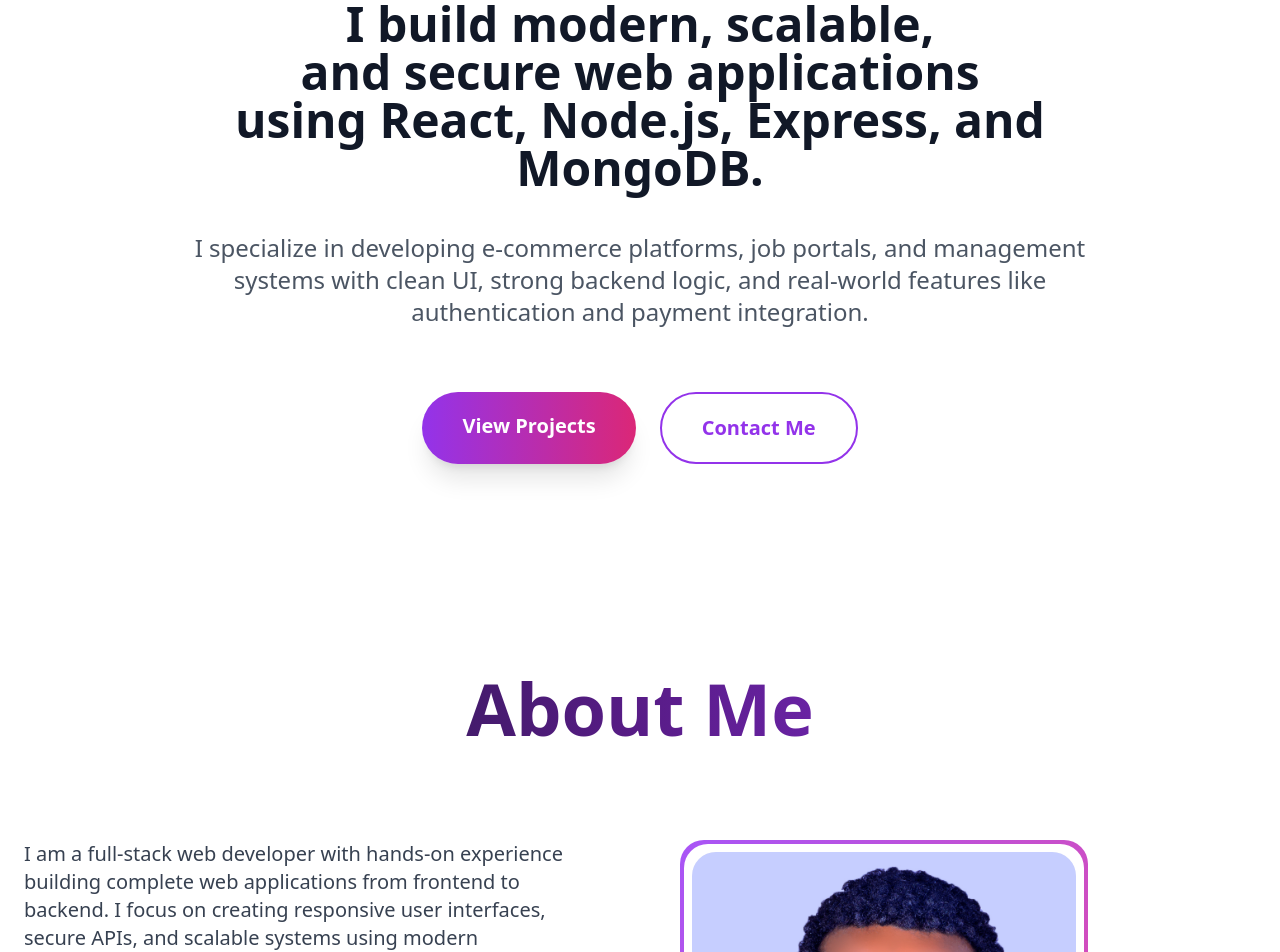
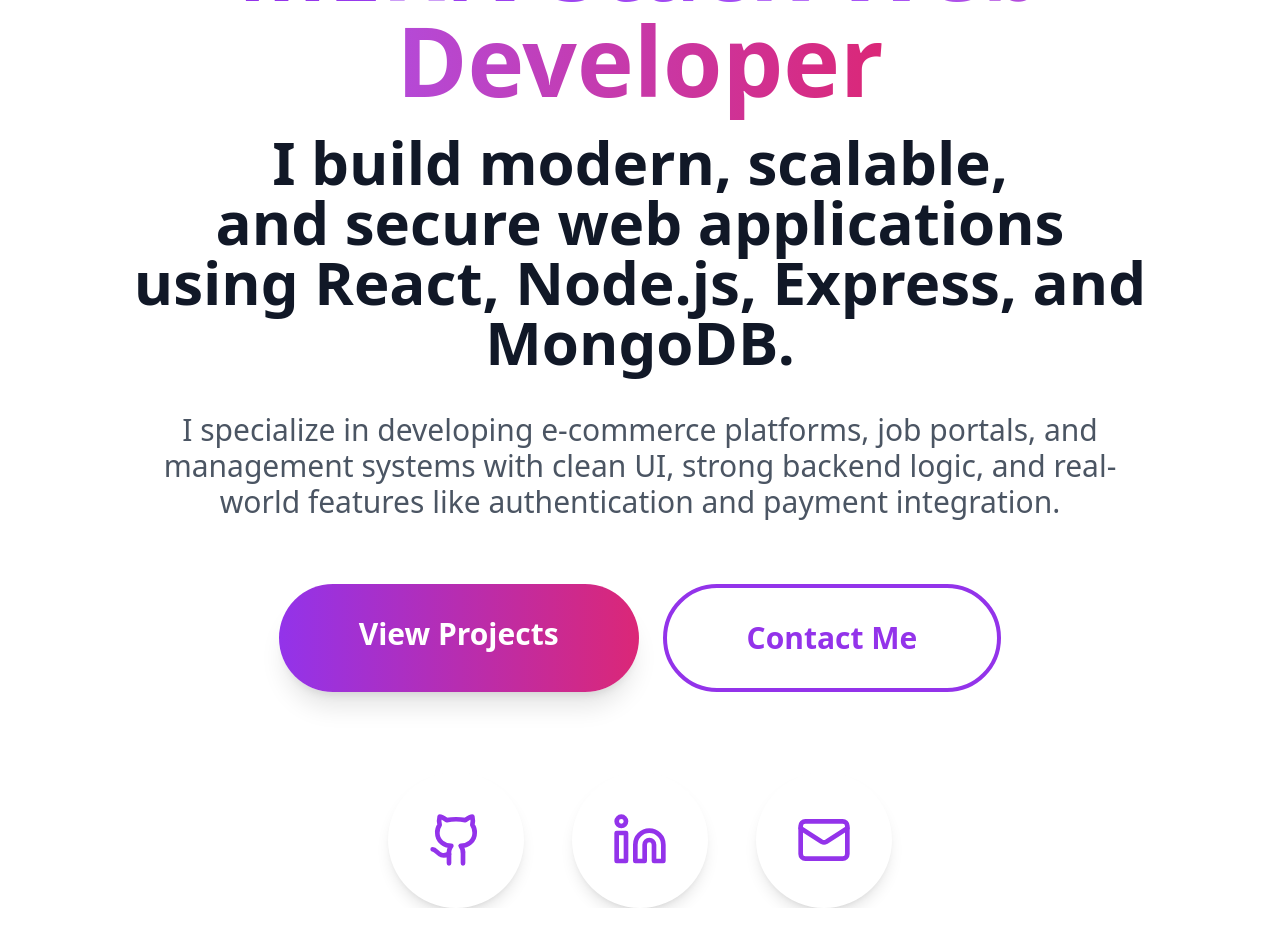
Before and after one commit to Awokeatanaw/my-portfolio, a React (Vite) app in the folder portfolio/: page / in a window 1280 px wide. Shown: the part 300-1252 px from the top of the page. Built offline with nearby package versions, Linux system fonts and the light colour scheme.

Commit message:
hero updated

```diff
--- a/portfolio/src/sections/Hero.jsx
+++ b/portfolio/src/sections/Hero.jsx
@@ -7,26 +7,38 @@ export default function Hero() {
       id="home"
       className="
         relative min-h-screen flex flex-col justify-center items-center
-        px-6 md:px-10 lg:px-16 2xl:px-24
+        px-6 md:px-10 lg:px-16 xl:px-20 2xl:px-32 3xl:px-48
         pt-24 md:pt-28
         overflow-hidden bg-white
       "
     >
-      {/* Subtle decorative elements */}
+      {/* Subtle decorative elements — scale for huge screens */}
       <div className="absolute inset-0 -z-10">
-        <div className="absolute top-0 right-0 w-96 h-96 md:w-[600px] md:h-[600px] bg-gradient-to-br from-purple-300/20 to-pink-300/20 rounded-full blur-3xl translate-x-32 -translate-y-32" />
-        <div className="absolute bottom-0 left-0 w-96 h-96 md:w-[600px] md:h-[600px] bg-gradient-to-tr from-purple-400/20 to-pink-400/20 rounded-full blur-3xl -translate-x-32 translate-y-32" />
+        <div className="
+          absolute top-0 right-0
+          w-96 h-96 sm:w-[500px] sm:h-[500px] md:w-[600px] md:h-[600px]
+          lg:w-[800px] lg:h-[800px] xl:w-[1000px] xl:h-[1000px] 2xl:w-[1200px] 2xl:h-[1200px] 3xl:w-[1400px] 3xl:h-[1400px]
+          bg-gradient-to-br from-purple-300/20 to-pink-300/20 rounded-full blur-3xl
+          translate-x-32 -translate-y-32
+        " />
+        <div className="
+          absolute bottom-0 left-0
+          w-96 h-96 sm:w-[500px] sm:h-[500px] md:w-[600px] md:h-[600px]
+          lg:w-[800px] lg:h-[800px] xl:w-[1000px] xl:h-[1000px] 2xl:w-[1200px] 2xl:h-[1200px] 3xl:w-[1400px] 3xl:h-[1400px]
+          bg-gradient-to-tr from-purple-400/20 to-pink-400/20 rounded-full blur-3xl
+          -translate-x-32 translate-y-32
+        " />
       </div>
 
-      {/* Main Content */}
+      {/* Main Content — full width on huge screens */}
       <motion.div
         initial={{ opacity: 0, y: 60 }}
         animate={{ opacity: 1, y: 0 }}
         transition={{ duration: 1.2, ease: "easeOut" }}
         className="
           relative text-center
-          max-w-5xl 2xl:max-w-7xl
-          mx-auto
+          w-full max-w-none
+          px-4 sm:px-6 lg:px-8 xl:px-12 2xl:px-20
         "
       >
         {/* Name */}
@@ -36,7 +48,10 @@ export default function Hero() {
           transition={{ delay: 0.2, duration: 1 }}
           className="mb-8"
         >
-          <h2 className="text-3xl sm:text-4xl md:text-5xl lg:text-6xl font-bold text-gray-800">
+          <h2 className="
+            text-3xl sm:text-4xl md:text-5xl lg:text-6xl xl:text-7xl 2xl:text-8xl
+            font-bold text-gray-800
+          ">
             Hi, I'm{" "}
             <span className="bg-gradient-to-r from-purple-600 to-pink-600 bg-clip-text text-transparent font-extrabold">
               Awoke Atanaw
@@ -49,7 +64,10 @@ export default function Hero() {
           initial={{ opacity: 0, y: 30 }}
           animate={{ opacity: 1, y: 0 }}
           transition={{ delay: 0.5, duration: 1 }}
-          className="text-4xl sm:text-5xl md:text-6xl lg:text-7xl font-extrabold mb-6"
+          className="
+            text-4xl sm:text-5xl md:text-6xl lg:text-7xl xl:text-8xl 2xl:text-9xl
+            font-extrabold mb-6
+          "
         >
           <span className="bg-gradient-to-r from-purple-600 via-purple-500 to-pink-600 bg-clip-text text-transparent">
             MERN Stack Web Developer
@@ -61,7 +79,10 @@ export default function Hero() {
           initial={{ opacity: 0, y: 40 }}
           animate={{ opacity: 1, y: 0 }}
           transition={{ delay: 0.8, duration: 1 }}
-          className="text-2xl sm:text-3xl md:text-4xl lg:text-5xl font-bold text-gray-900 leading-tight mb-10"
+          className="
+            text-2xl sm:text-3xl md:text-4xl lg:text-5xl xl:text-6xl 2xl:text-7xl
+            font-bold text-gray-900 leading-tight mb-10
+          "
         >
           I build modern, scalable,
           <br className="hidden sm:inline" />
@@ -76,9 +97,9 @@ export default function Hero() {
           animate={{ opacity: 1, y: 0 }}
           transition={{ delay: 1.1, duration: 1 }}
           className="
-            text-base sm:text-lg md:text-xl lg:text-2xl
+            text-base sm:text-lg md:text-xl lg:text-2xl xl:text-3xl 2xl:text-4xl
             text-gray-600
-            max-w-4xl 2xl:max-w-5xl
+            max-w-4xl lg:max-w-5xl xl:max-w-6xl 2xl:max-w-7xl
             mx-auto
             mb-16
             leading-relaxed
@@ -98,16 +119,60 @@ export default function Hero() {
         >
           <a
             href="#projects"
-            className="px-10 py-5 text-lg md:text-xl font-bold text-white rounded-full bg-gradient-to-r from-purple-600 to-pink-600 shadow-xl hover:shadow-2xl hover:scale-105 transition-all duration-300"
+            className="
+              px-10 py-5 md:px-12 md:py-6 lg:px-16 lg:py-7 xl:px-20 xl:py-8
+              text-lg md:text-xl lg:text-2xl xl:text-3xl
+              font-bold text-white rounded-full
+              bg-gradient-to-r from-purple-600 to-pink-600
+              shadow-xl hover:shadow-2xl hover:scale-105 transition-all duration-300
+            "
           >
             View Projects
           </a>
           <a
             href="#contact"
-            className="px-10 py-5 text-lg md:text-xl font-bold text-purple-600 rounded-full border-2 border-purple-600 hover:bg-purple-600 hover:text-white transition-all duration-300"
+            className="
+              px-10 py-5 md:px-12 md:py-6 lg:px-16 lg:py-7 xl:px-20 xl:py-8
+              text-lg md:text-xl lg:text-2xl xl:text-3xl
+              font-bold text-purple-600 rounded-full
+              border-4 border-purple-600
+              hover:bg-purple-600 hover:text-white transition-all duration-300
+            "
           >
             Contact Me
           </a>
+        </motion.div>
+
+        {/* Social Icons */}
+        <motion.div
+          initial={{ opacity: 0, y: 20 }}
+          animate={{ opacity: 1, y: 0 }}
+          transition={{ delay: 1.7, duration: 0.8 }}
+          className="flex justify-center gap-8 lg:gap-12"
+        >
+          {[
+            { Icon: Github, href: "https://github.com/Awokeatanaw", label: "GitHub" },
+            { Icon: Linkedin, href: "https://www.linkedin.com/in/awoke-atanaw-6671a9360", label: "LinkedIn" },
+            { Icon: Mail, href: "mailto:awokeatanaw12@gmail.com", label: "Email" },
+          ].map(({ Icon, href, label }, i) => (
+            <a
+              key={i}
+              href={href}
+              target={href.startsWith("http") || href.startsWith("mailto") ? "_blank" : undefined}
+              rel={href.startsWith("http") ? "noopener noreferrer" : undefined}
+              aria-label={label}
+              className="
+                p-5 md:p-6 lg:p-8 xl:p-10
+                bg-white rounded-full shadow-lg
+                hover:shadow-2xl hover:scale-110 transition-all duration-300 group
+              "
+            >
+              <Icon className="
+                w-8 h-8 md:w-10 md:h-10 lg:w-12 lg:h-12 xl:w-14 xl:h-14
+                text-purple-600 group-hover:text-purple-700
+              " />
+            </a>
+          ))}
         </motion.div>
       </motion.div>
     </section>
```
